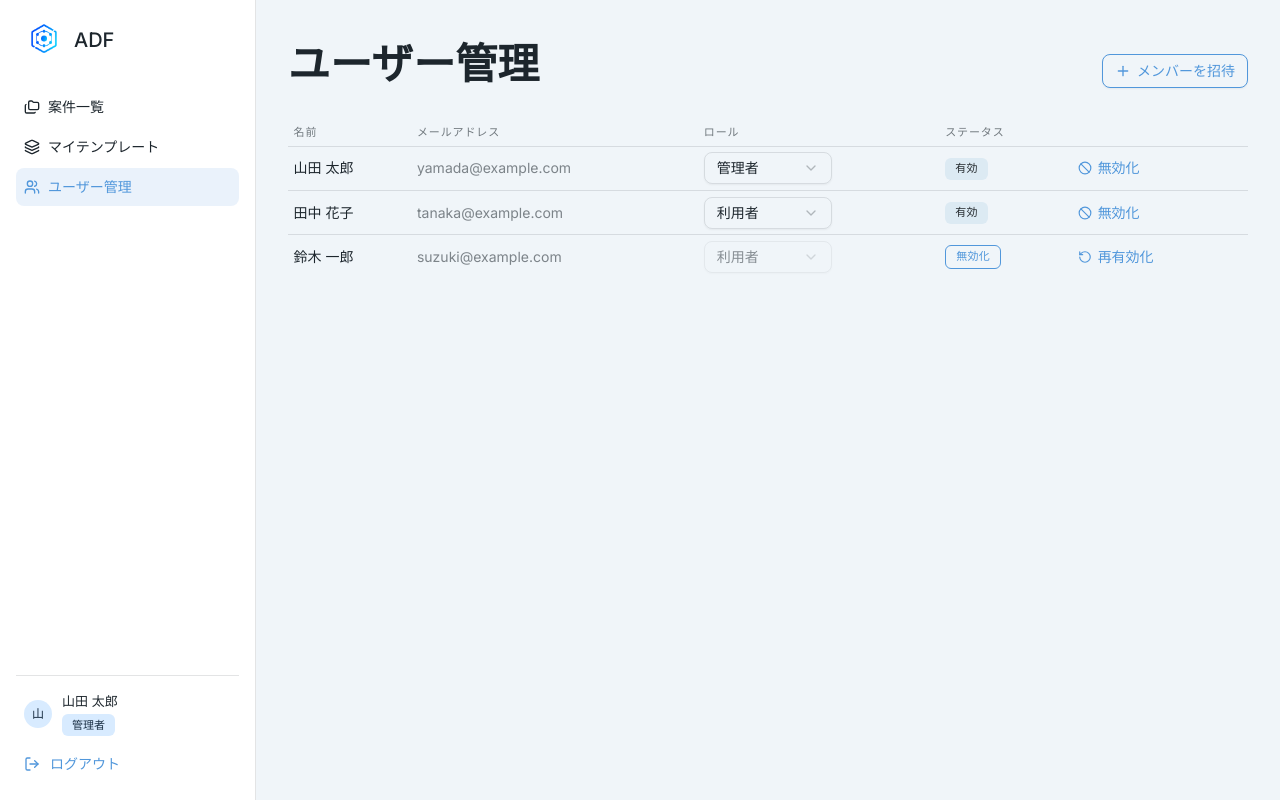
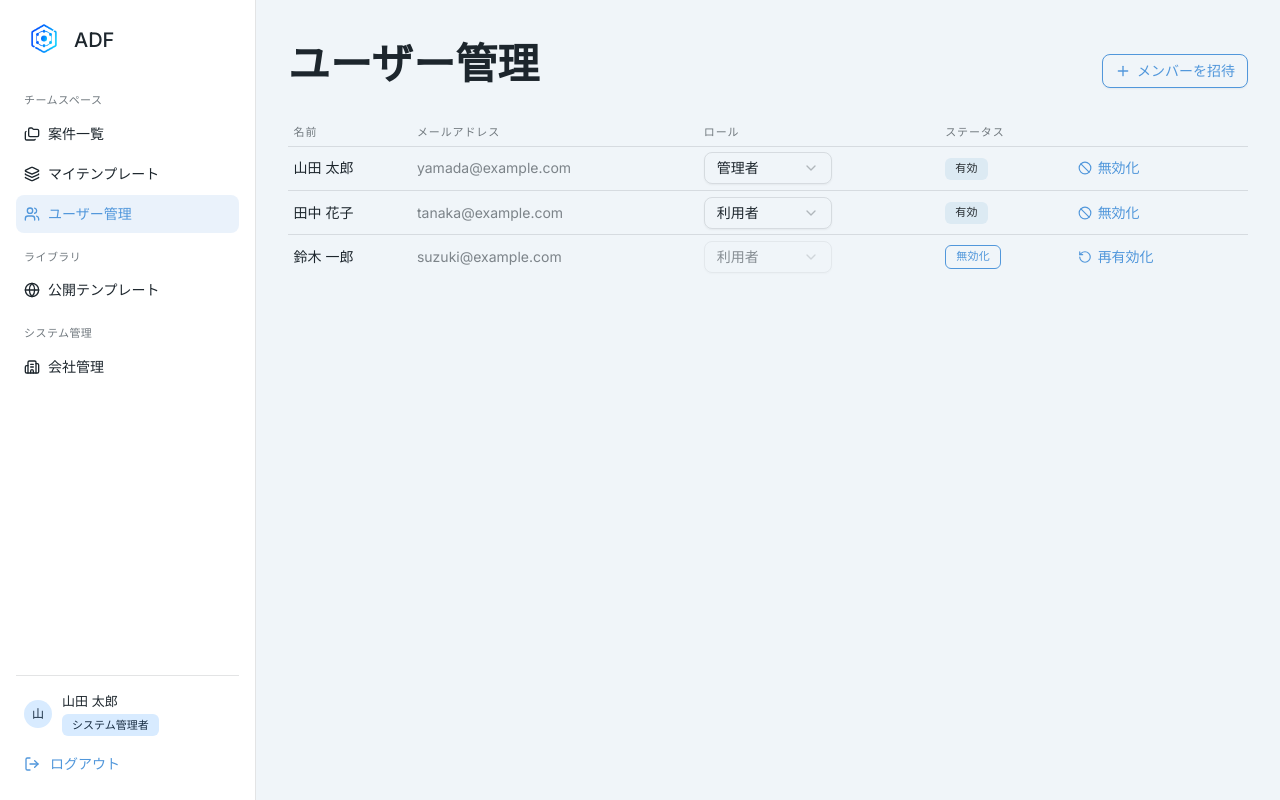
Before and after one commit to ADF-Team/ai-development-framework, a Next.js app in the folder app/: page /admin/users in a window 1280 px wide. Built offline with nearby package versions, Linux system fonts and the light colour scheme; no server answers.

Commit message:
サイドバー項目追加 + claude.md修正

```diff
--- a/app/src/components/nav/AppSidebar.tsx
+++ b/app/src/components/nav/AppSidebar.tsx
@@ -1,21 +1,19 @@
 'use client'
 
 import Image from 'next/image'
-import Link from 'next/link'
 import { usePathname } from 'next/navigation'
-import { Folders, Layers, LogOut, Users } from 'lucide-react'
+import { Building2, Folders, Globe, Layers, LogOut, Users } from 'lucide-react'
 import { messages } from '@/constants/messages'
+import type { UserRole } from '@/types/User'
 import {
   Sidebar,
   SidebarContent,
   SidebarFooter,
   SidebarHeader,
-  SidebarMenu,
-  SidebarMenuButton,
-  SidebarMenuItem,
 } from '@/components/ui/sidebar'
+import { NavGroup, type NavGroupItem } from './AppSidebar/NavGroup'
 
-const NAV_ITEMS = [
+const TEAM_SPACE_ITEMS: NavGroupItem[] = [
   { href: '/projects', label: messages.nav.projects, icon: Folders },
   {
     href: '/admin/templates',
@@ -25,9 +23,44 @@ const NAV_ITEMS = [
   { href: '/admin/users', label: messages.nav.adminUsers, icon: Users },
 ]
 
+const LIBRARY_ITEMS: NavGroupItem[] = [
+  {
+    href: '/templates/published',
+    label: messages.nav.publishedTemplates,
+    icon: Globe,
+  },
+]
+
+const SYSTEM_ADMIN_ITEMS: NavGroupItem[] = [
+  {
+    href: '/system/companies',
+    label: messages.nav.companyManagement,
+    icon: Building2,
+  },
+]
+
+const ROLE_LABEL: Record<UserRole, string> = {
+  user: messages.nav.userRoleUser,
+  admin: messages.nav.userRoleAdmin,
+  system_admin: messages.nav.userRoleSystemAdmin,
+}
+
+// TODO: getCurrentUser()実装後、実際のログインユーザーのロールに置き換える
+function getCurrentUserRole(): UserRole {
+  return 'system_admin'
+}
+
 // 認証必須画面（(auth)グループ）で共通のサイドバーナビゲーション
 export function AppSidebar() {
   const pathname = usePathname()
+
+  const role = getCurrentUserRole()
+  const isAdmin = role === 'admin' || role === 'system_admin'
+  const isSystemAdmin = role === 'system_admin'
+
+  const teamSpaceItems = isAdmin
+    ? TEAM_SPACE_ITEMS
+    : TEAM_SPACE_ITEMS.filter((item) => item.href === '/projects')
 
   return (
     <Sidebar
@@ -49,23 +82,24 @@ export function AppSidebar() {
         </div>
       </SidebarHeader>
 
-      <SidebarContent className="gap-0.5 p-0">
-        <SidebarMenu className="gap-0.5">
-          {NAV_ITEMS.map((item) => (
-            <SidebarMenuItem key={item.href}>
-              <SidebarMenuButton
-                asChild
-                isActive={pathname.startsWith(item.href)}
-                className="h-auto rounded-md px-2 py-2.25 text-sm"
-              >
-                <Link href={item.href}>
-                  <item.icon className="size-4" />
-                  {item.label}
-                </Link>
-              </SidebarMenuButton>
-            </SidebarMenuItem>
-          ))}
-        </SidebarMenu>
+      <SidebarContent className="gap-3 p-0">
+        <NavGroup
+          label={messages.nav.groupTeamSpace}
+          items={teamSpaceItems}
+          pathname={pathname}
+        />
+        <NavGroup
+          label={messages.nav.groupLibrary}
+          items={LIBRARY_ITEMS}
+          pathname={pathname}
+        />
+        {isSystemAdmin && (
+          <NavGroup
+            label={messages.nav.groupSystemAdmin}
+            items={SYSTEM_ADMIN_ITEMS}
+            pathname={pathname}
+          />
+        )}
       </SidebarContent>
 
       <SidebarFooter className="gap-3 border-t border-divider p-0 pt-4">
@@ -77,7 +111,7 @@ export function AppSidebar() {
           <div className="flex min-w-0 flex-col gap-0.5">
             <span className="text-[13px]">山田 太郎</span>
             <span className="w-fit rounded-[6px] bg-accent-800 px-2.5 py-0.75 text-[11px] text-accent-100">
-              {messages.nav.userRoleAdmin}
+              {ROLE_LABEL[role]}
             </span>
           </div>
         </div>
--- /dev/null
+++ b/app/src/components/nav/AppSidebar/NavGroup.tsx
@@ -0,0 +1,55 @@
+'use client'
+
+import Link from 'next/link'
+import type { LucideIcon } from 'lucide-react'
+import {
+  SidebarGroup,
+  SidebarGroupContent,
+  SidebarGroupLabel,
+  SidebarMenu,
+  SidebarMenuButton,
+  SidebarMenuItem,
+} from '@/components/ui/sidebar'
+
+export interface NavGroupItem {
+  href: string
+  label: string
+  icon: LucideIcon
+}
+
+// AppSidebarのグループ1つ分（グループ見出し＋ナビ項目リスト）
+export function NavGroup({
+  label,
+  items,
+  pathname,
+}: {
+  label: string
+  items: NavGroupItem[]
+  pathname: string
+}) {
+  return (
+    <SidebarGroup className="gap-0.5 p-0">
+      <SidebarGroupLabel className="h-auto px-2 py-1 text-[11px] font-normal tracking-[0.04em] text-muted-foreground">
+        {label}
+      </SidebarGroupLabel>
+      <SidebarGroupContent>
+        <SidebarMenu className="gap-0.5">
+          {items.map((item) => (
+            <SidebarMenuItem key={item.href}>
+              <SidebarMenuButton
+                asChild
+                isActive={pathname.startsWith(item.href)}
+                className="h-auto rounded-md px-2 py-2.25 text-sm"
+              >
+                <Link href={item.href}>
+                  <item.icon className="size-4" />
+                  {item.label}
+                </Link>
+              </SidebarMenuButton>
+            </SidebarMenuItem>
+          ))}
+        </SidebarMenu>
+      </SidebarGroupContent>
+    </SidebarGroup>
+  )
+}
--- a/app/src/constants/messages.ts
+++ b/app/src/constants/messages.ts
@@ -99,10 +99,17 @@ export const messages = {
     },
   },
   nav: {
+    groupTeamSpace: 'チームスペース',
+    groupLibrary: 'ライブラリ',
+    groupSystemAdmin: 'システム管理',
     projects: '案件一覧',
     adminTemplates: 'マイテンプレート',
     adminUsers: 'ユーザー管理',
+    publishedTemplates: '公開テンプレート',
+    companyManagement: '会社管理',
+    userRoleUser: '利用者',
     userRoleAdmin: '管理者',
+    userRoleSystemAdmin: 'システム管理者',
     logout: 'ログアウト',
   },
   projects: {
--- a/app/src/types/User.ts
+++ b/app/src/types/User.ts
@@ -1,4 +1,4 @@
-export type UserRole = 'user' | 'admin'
+export type UserRole = 'user' | 'admin' | 'system_admin'
 export type UserStatus = 'active' | 'disabled'
 
 export interface UserListItem {
```
Also changed, not shown: 1 other file (tests, documents, lock files or other folders).
